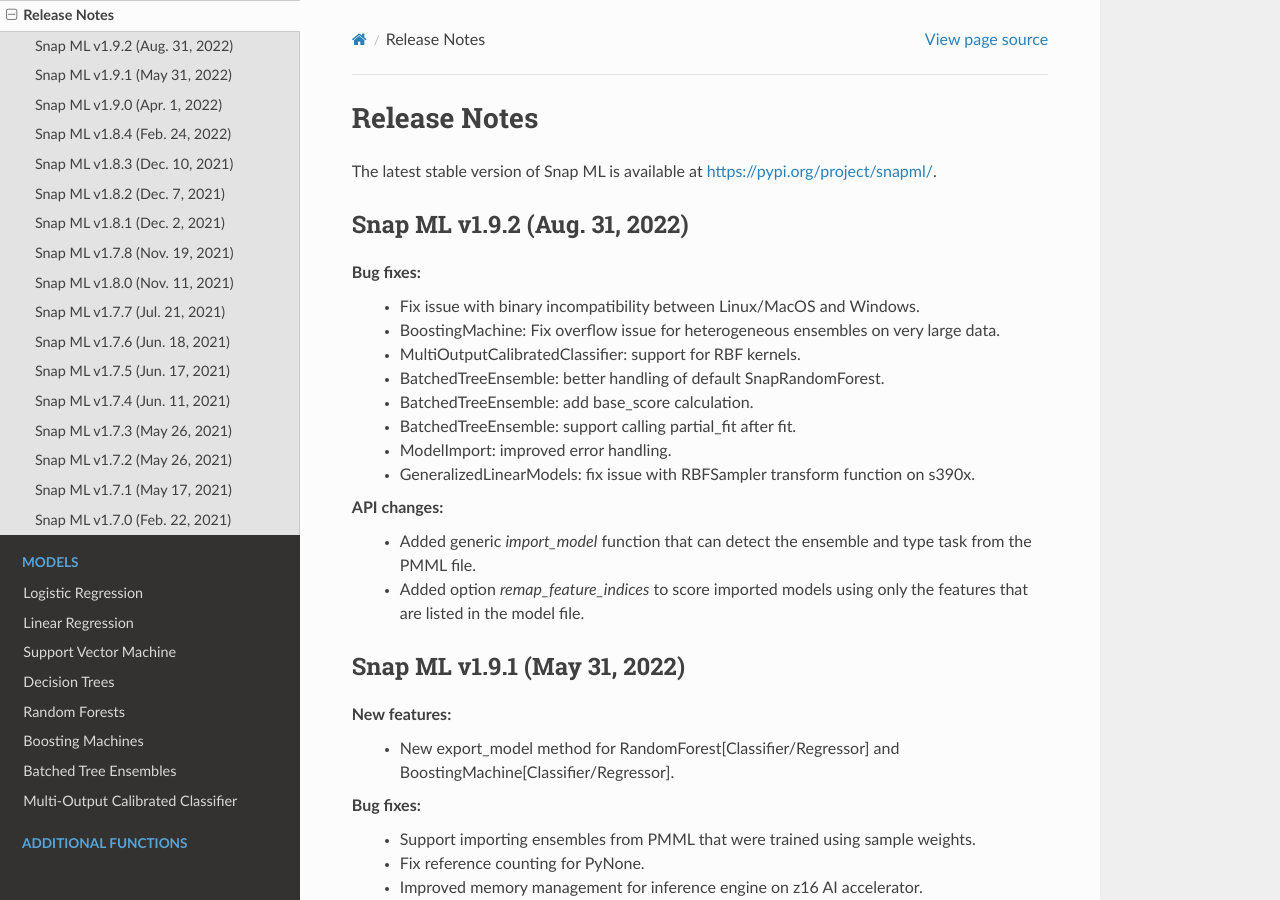
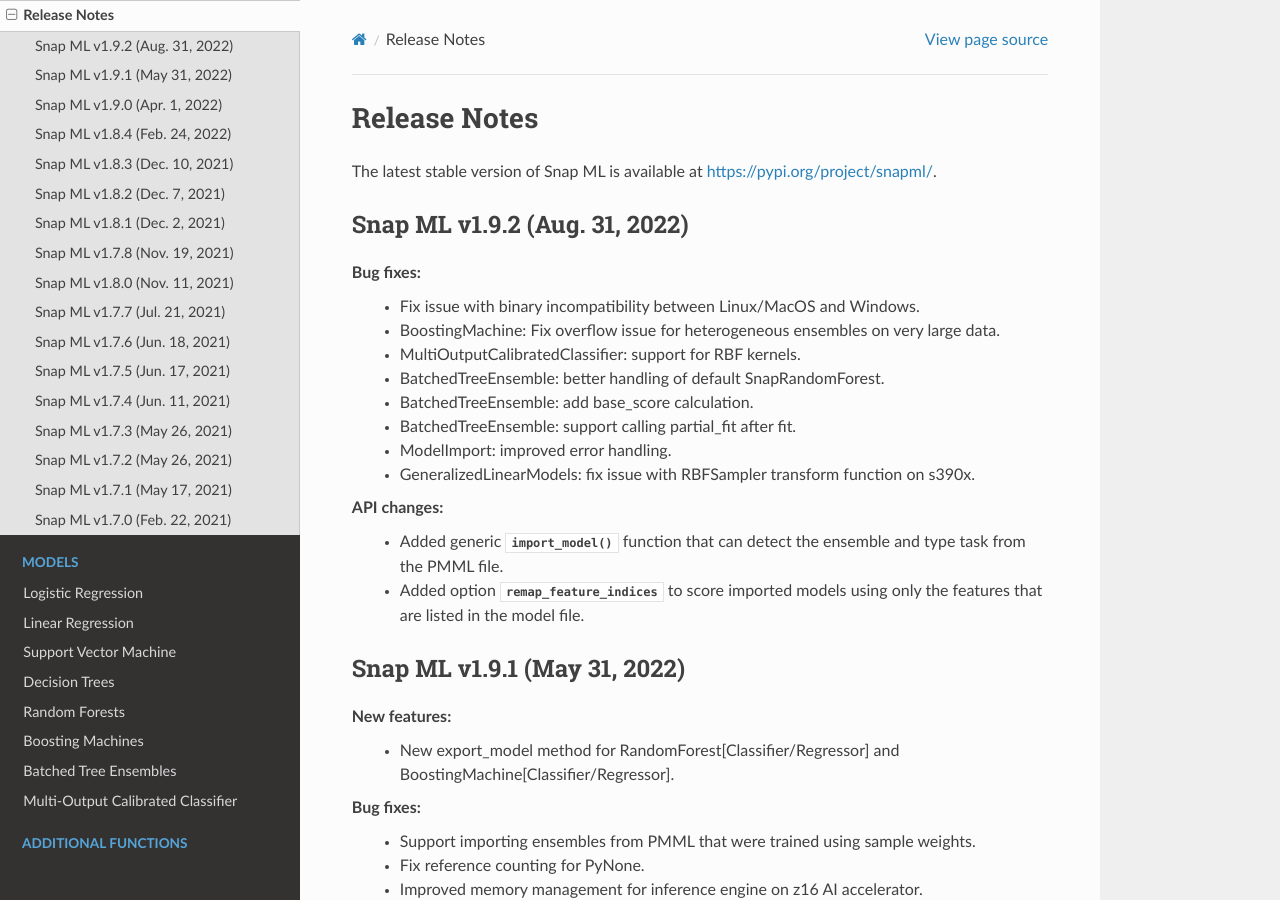
Before and after one commit to andreea-anghel/snapml-docs, a Sphinx documentation site: the page built from docs/source/release_notes.rst, in a window 1280 px wide and 900 px high. Built offline with Sphinx 7.4.7 and the Read the Docs theme 2.0.0, drawn with Linux system fonts in a browser that asks for light colours; some of the changed lines change nothing that is shown.

Commit message:
minor change
Signed-off-by: Thomas Parnell <tpa@zurich.ibm.com>

```diff
--- a/docs/source/release_notes.rst
+++ b/docs/source/release_notes.rst
@@ -17,8 +17,8 @@
     - GeneralizedLinearModels: fix issue with RBFSampler transform function on s390x.
 
 API changes:
-    - Added generic `import_model` function that can detect the ensemble and type task from the PMML file.
-    - Added option `remap_feature_indices` to score imported models using only the features that are listed in the model file.
+    - Added generic :func:`import_model` function that can detect the ensemble and type task from the PMML file.
+    - Added option :attr:`remap_feature_indices` to score imported models using only the features that are listed in the model file.
 
 Snap ML v1.9.1 (May 31, 2022)
 =================================
```
